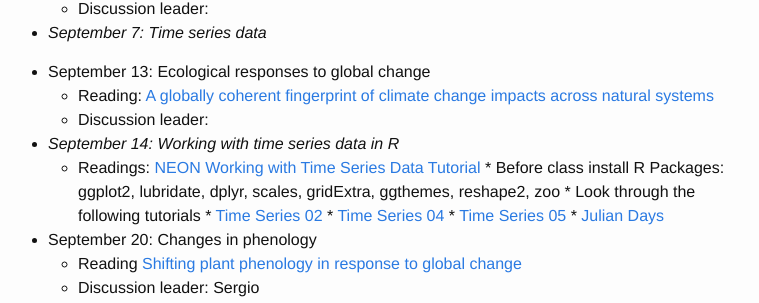
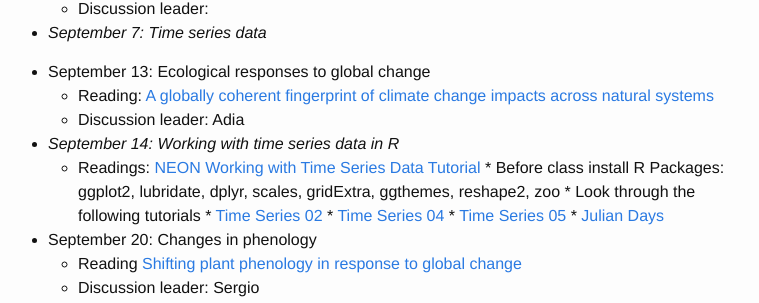
Before and after one commit to weecology/forecasting-dynamics-course, a Jekyll site: the page built from schedule.md, in a window 1280 px wide and 900 px high, scrolled down 432 px. Shown: the part 149-452 px from the top of the window, without its empty margins (252-1011 px from the left). Built offline with Jekyll 4.4.1, drawn with Linux system fonts in a browser that asks for light colours.

Commit message:
Add discussion leader for ecological responses to global change

```diff
--- a/schedule.md
+++ b/schedule.md
@@ -29,7 +29,7 @@ Activity days when laptops are required are noted in italics. Discussion leaders
 
 * September 13: Ecological responses to global change
     * Reading: [A globally coherent fingerprint of climate change impacts across natural systems](https://doi.org/10.1038/nature01286)
-    * Discussion leader:
+    * Discussion leader: Adia
 
 * *September 14: Working with time series data in R*
     * Readings: [NEON Working with Time Series Data Tutorial](http://neondataskills.org/tutorial-series/tabular-time-series/)
```
